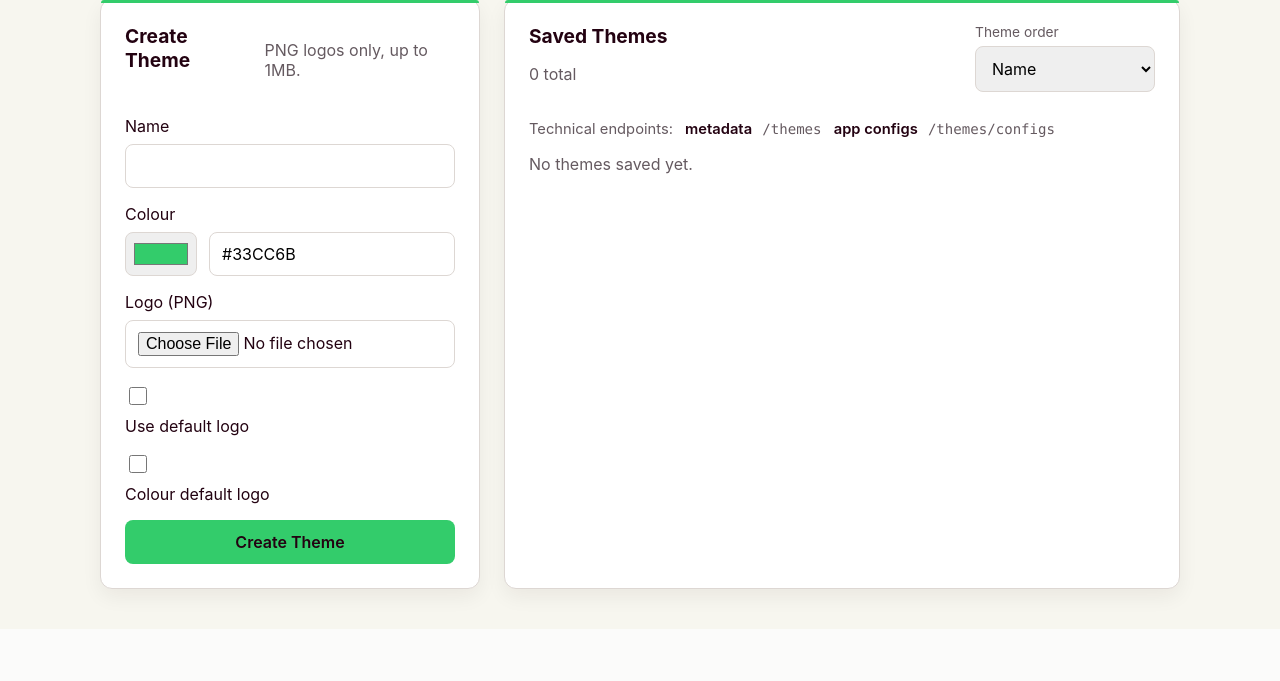
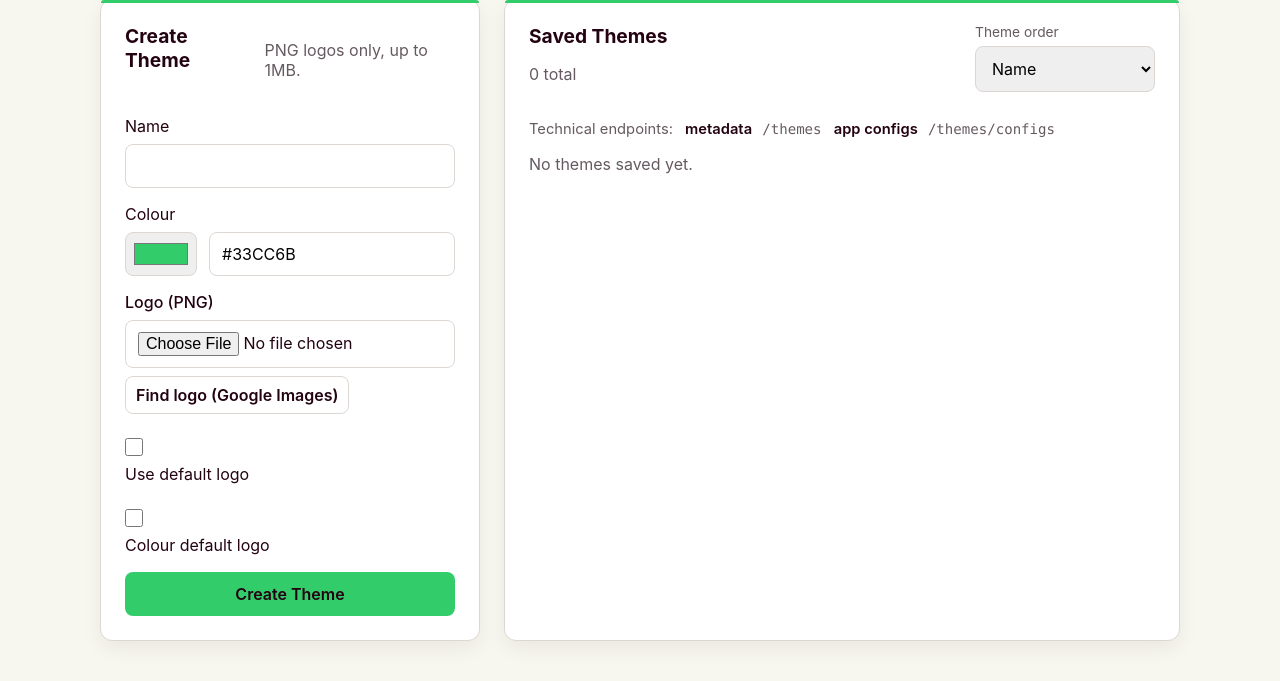
Before and after one commit to Cheddies1/aevi-themes-portal, a FastAPI app: page / in a window 1280 px wide. Shown: the part 198-879 px from the top of the page. Before the commit the page ends 806 px from the top, so only its background shows below. Run offline with FastAPI, Linux system fonts and the light colour scheme.

Commit message:
Add logo search helper and tidy checkbox layout

```diff
--- a/static/app.js
+++ b/static/app.js
@@ -1,4 +1,16 @@
 document.addEventListener("click", async (event) => {
+  const logoSearchButton = event.target.closest(".logo-search-button");
+  if (logoSearchButton) {
+    const form = logoSearchButton.closest("form");
+    const nameInput = form?.querySelector('input[name="name"]');
+    const rawName = nameInput?.value.trim() || "";
+    const searchQuery = rawName ? `${rawName} logo filetype:png` : "company logo png filetype:png";
+    const imageSearchUrl = `https://www.google.com/search?tbm=isch&tbs=isz:m&q=${encodeURIComponent(searchQuery)}`;
+
+    window.open(imageSearchUrl, "_blank", "noopener,noreferrer");
+    return;
+  }
+
   const button = event.target.closest(".copy-url-button");
   if (!button) {
     return;
--- a/static/styles.css
+++ b/static/styles.css
@@ -158,9 +158,14 @@ body {
 }
 
 .theme-form label,
+.form-field,
 .current-logo {
   display: grid;
   gap: 8px;
+}
+
+.field-label {
+  font-weight: 500;
 }
 
 .color-input-row {
@@ -189,12 +194,25 @@ input[type="color"] {
 .checkbox-row {
   display: flex;
   align-items: center;
-  gap: 12px;
+  gap: 8px;
+  margin-top: 8px;
+  cursor: pointer;
 }
 
 .checkbox-row input {
   width: 18px;
   height: 18px;
+  margin: 0;
+  flex: 0 0 auto;
+}
+
+.checkbox-row span {
+  line-height: 1.3;
+}
+
+.logo-search-button {
+  width: auto;
+  justify-self: start;
 }
 
 button {
--- a/templates/index.html
+++ b/templates/index.html
@@ -21,10 +21,11 @@
           <input type="text" value="{{ form.color }}" pattern="#[0-9A-Fa-f]{6}" oninput="this.form.color.value = this.value">
         </div>
       </label>
-      <label>
-        <span>Logo (PNG)</span>
+      <div class="form-field">
+        <span class="field-label">Logo (PNG)</span>
         <input type="file" name="logo" accept="image/png">
-      </label>
+        <button type="button" class="secondary-button logo-search-button">Find logo (Google Images)</button>
+      </div>
       <label class="checkbox-row">
         <input type="checkbox" name="useDefaultLogo" {% if form.use_default_logo %}checked{% endif %}>
         <span>Use default logo</span>
```
Also changed, not shown: templates/edit.html (+4 -3 lines).
